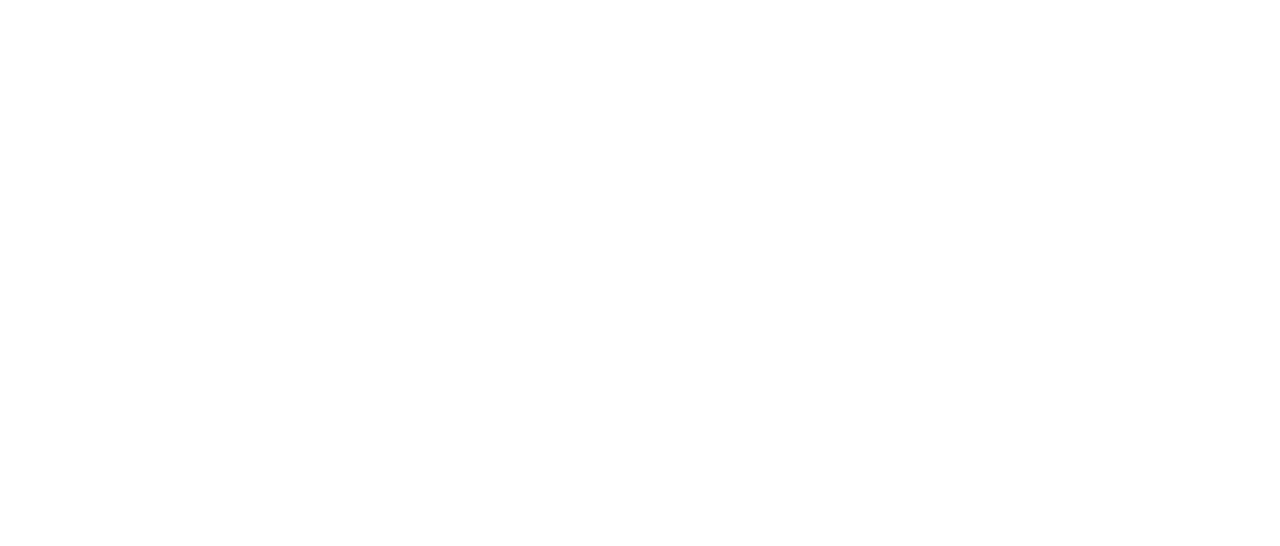
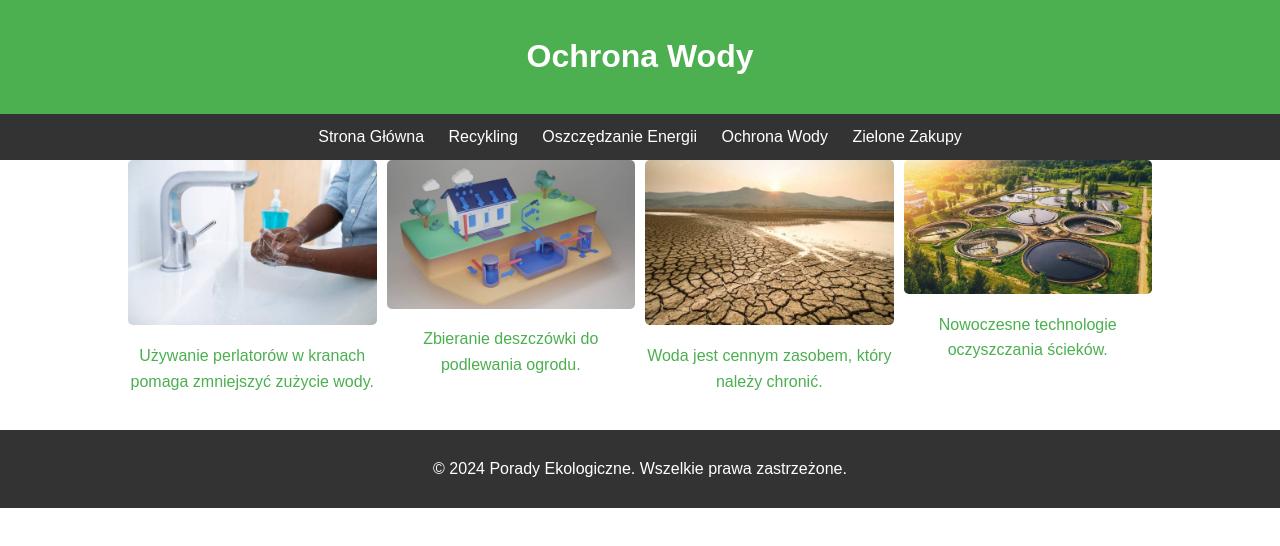
Before and after one commit to Jakub0821/protect-nature, a plain HTML site: page ochrona-wody.html in a window 1280 px wide. Drawn offline with Linux system fonts and the light colour scheme.

Commit message:
add files ochrona wody and new foto

```diff
--- /dev/null
+++ b/css/style-ochrona-wody.css
@@ -0,0 +1,81 @@
+body, html {
+    font-family: Arial, sans-serif;
+    line-height: 1.6;
+    min-height: 100%;
+    display: flex;
+    flex-direction: column;
+    margin: 0;
+    padding: 0;
+}
+
+header {
+    background: #4CAF50;
+    color: white;
+    padding: 10px 0;
+    text-align: center;
+}
+
+nav {
+    background: #333;
+    padding: 10px;
+    text-align: center;
+}
+
+nav a {
+    color: white;
+    margin: 0 10px;
+    text-decoration: none;
+}
+
+.container {
+    width: 80%;
+    margin: auto;
+    overflow: hidden;
+    flex: 1;
+}
+
+.gallery {
+    display: flex;
+    flex-wrap: wrap;
+    justify-content: space-between;
+    gap: 10px;
+    margin-bottom: 20px;
+}
+
+.image-item {
+    flex: 1 1 calc(25% - 20px);
+    box-sizing: border-box;
+    text-align: center;
+}
+
+.image-item img {
+    width: 100%;
+    height: auto;
+    border-radius: 5px;
+}
+
+.image-item p {
+    margin-top: 10px;
+    color: #4CAF50;
+}
+
+footer {
+    background: #333;
+    color: white;
+    text-align: center;
+    padding: 10px 0;
+    margin-top: auto;
+    width: 100%;
+}
+
+@media (max-width: 768px) {
+    .image-item {
+        flex: 1 1 calc(50% - 10px);
+    }
+}
+
+@media (max-width: 480px) {
+    .image-item {
+        flex: 1 1 100%;
+    }
+}
--- /dev/null
+++ b/js/ochrona-wody.js
@@ -0,0 +1,4 @@
+document.addEventListener('DOMContentLoaded', () => {
+    // Tutaj można dodać interaktywne funkcje JavaScript
+    console.log("Strona 'Ochrona Wody' jest gotowa!");
+});
--- a/ochrona-wody.html
+++ b/ochrona-wody.html
@@ -0,0 +1,45 @@
+<!DOCTYPE html>
+<html lang="pl">
+<head>
+    <meta charset="UTF-8">
+    <meta name="viewport" content="width=device-width, initial-scale=1.0">
+    <link rel="stylesheet" href="css/style-ochrona-wody.css">
+    <script src="js/ochrona-wody.js"></script>
+    <title>Ochrona Wody</title>
+</head>
+<body>
+    <header>
+        <h1>Ochrona Wody</h1>
+    </header>
+    <nav>
+        <a href="index.html">Strona Główna</a>
+        <a href="recykling.html">Recykling</a>
+        <a href="oszczedzanie-energii.html">Oszczędzanie Energii</a>
+        <a href="ochrona-wody.html">Ochrona Wody</a>
+        <a href="zielone-zakupy.html">Zielone Zakupy</a>
+    </nav>
+    <div class="container">
+        <section class="gallery">
+            <div class="image-item">
+                <img src="images/Water-saving faucet.jpg" alt="Oszczednosc wody">
+                <p>Używanie perlatorów w kranach pomaga zmniejszyć zużycie wody.</p>
+            </div>
+            <div class="image-item">
+                <img src="images/Rainwater-harvesting-system.jpg" alt="System zbierania deszczowki">
+                <p>Zbieranie deszczówki do podlewania ogrodu.</p>
+            </div>
+            <div class="image-item">
+                <img src="images/Drought-in-a-river.jpg" alt="Susza w rzece">
+                <p>Woda jest cennym zasobem, który należy chronić.</p>
+            </div>
+            <div class="image-item">
+                <img src="images/Sewage-treatment-plant.jpg" alt="Oczyszczalnia ścieków">
+                <p>Nowoczesne technologie oczyszczania ścieków.</p>
+            </div>
+        </section>
+    </div>
+    <footer>
+        <p>&copy; 2024 Porady Ekologiczne. Wszelkie prawa zastrzeżone.</p>
+    </footer>
+</body>
+</html>
```
Also changed, not shown: oszczędzanie-energii.html (+3 -1 lines), images/Drought-in-a-river.jpg (added), images/Rainwater-harvesting-system.jpg (added), images/Sewage-treatment-plant.jpg (added).
